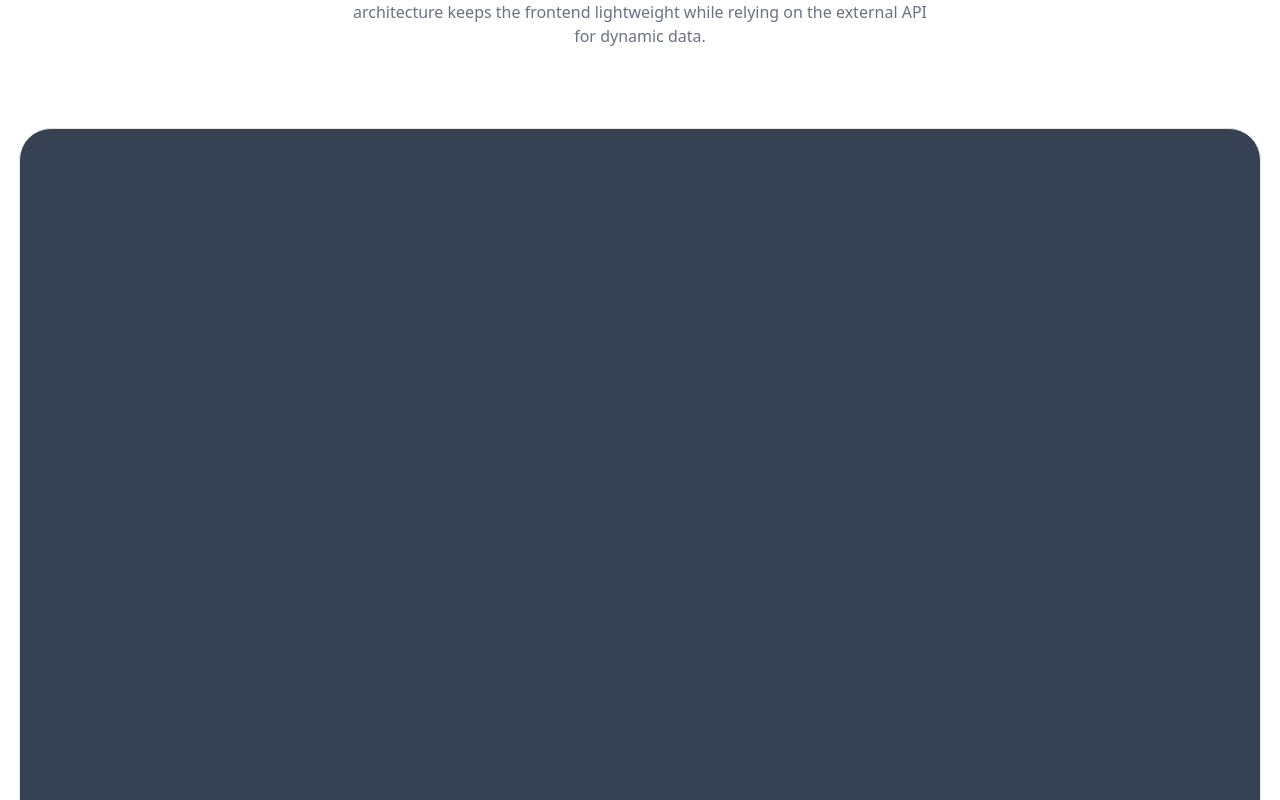
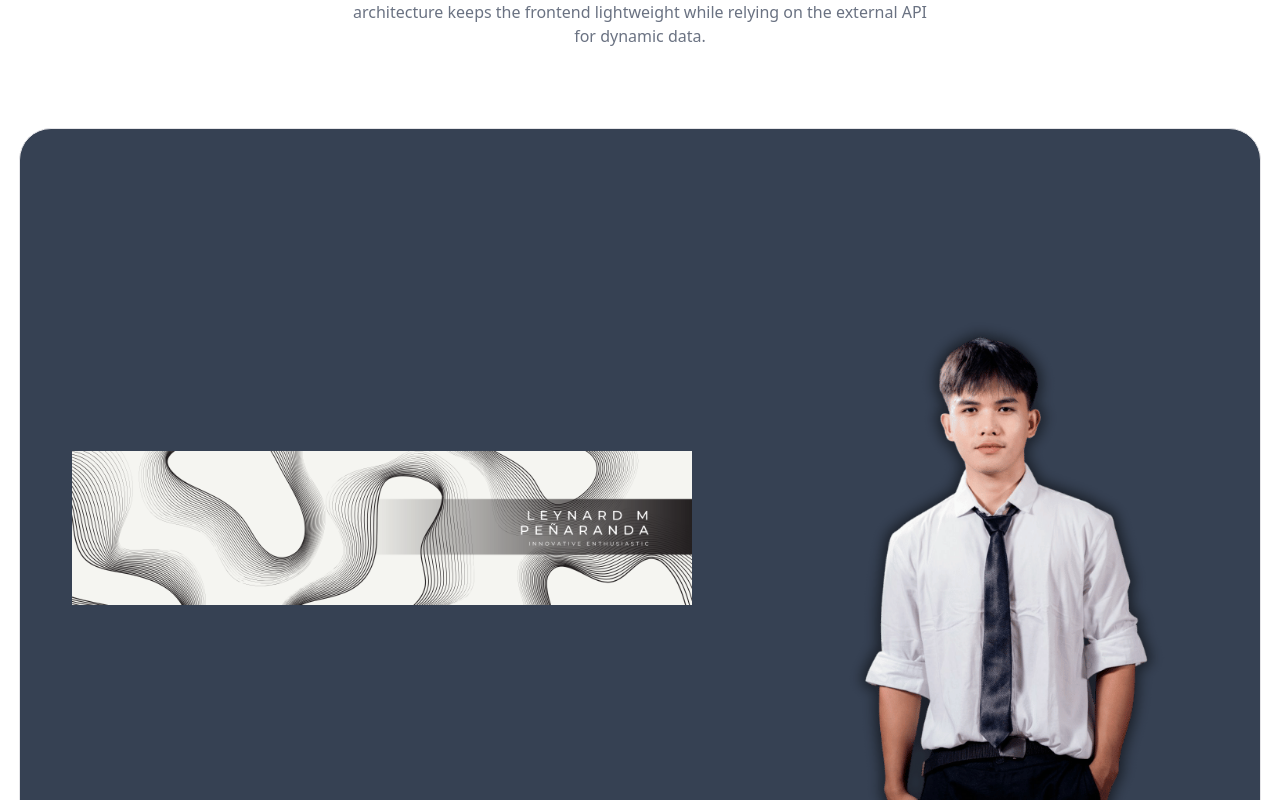
Before and after one commit to LeynardPenaranda/e-commerce-with-redux-rest-api, a React (Vite) app: page /about in a window 1280 px wide. Shown: the part 580-1380 px from the top of the page. Built offline with nearby package versions, Linux system fonts and the light colour scheme.

Commit message:
add new things

```diff
--- a/src/components/header.tsx
+++ b/src/components/header.tsx
@@ -1,19 +1,10 @@
 import { ShoppingCart, User } from "lucide-react";
-import { Link, useLocation } from "react-router-dom";
+import { Link } from "react-router-dom";
 import ToogleLeftSideBar from "./toogle-left-sidebar";
 import SearchInput from "./toogle-search";
+import Navbar from "./navbar";
 
 const Header = () => {
-  const location = useLocation();
-  const pathname = location.pathname;
-
-  const navLinks = [
-    { to: "/", label: "Home" },
-    { to: "/products", label: "Products" },
-    { to: "/about", label: "About" },
-    { to: "/creator", label: "Creator" },
-  ];
-
   return (
     <header className=" flex items-center justify-around bg-white/20 backdrop-blur-md">
       <div className="flex items-center space-x-5">
@@ -25,24 +16,7 @@ const Header = () => {
           />
         </div>
         <ToogleLeftSideBar />
-        <div className="hidden sm:flex items-center space-x-4 text-gray-500">
-          {navLinks.map((link) => {
-            const isActive = pathname === link.to;
-            return (
-              <Link
-                key={link.to}
-                to={link.to}
-                className={
-                  isActive
-                    ? "font-bold text-black"
-                    : "text-gray-500 hover:text-black"
-                }
-              >
-                {link.label}
-              </Link>
-            );
-          })}
-        </div>
+        <Navbar className="hidden sm:flex" />
       </div>
       <SearchInput />
       <div className="flex items-center space-x-2">
--- /dev/null
+++ b/src/components/navbar.tsx
@@ -0,0 +1,45 @@
+import { cn } from "@/lib/utils";
+import { Link, useLocation } from "react-router-dom";
+
+const navLinks = [
+  { to: "/", label: "Home" },
+  { to: "/products", label: "Products" },
+  { to: "/about", label: "About" },
+  { to: "/creator", label: "Creator" },
+];
+
+const Navbar = ({
+  className,
+  classNameLink,
+}: {
+  className?: string;
+  classNameLink?: string;
+}) => {
+  const location = useLocation();
+  const pathname = location.pathname;
+
+  return (
+    <div className={cn(className, "items-center space-x-4 text-gray-500")}>
+      {navLinks.map((link) => {
+        const isActive = pathname === link.to;
+
+        return (
+          <Link
+            key={link.to}
+            to={link.to}
+            className={cn(
+              isActive
+                ? "font-bold text-black"
+                : "text-gray-500 hover:text-black",
+              classNameLink
+            )}
+          >
+            {link.label}
+          </Link>
+        );
+      })}
+    </div>
+  );
+};
+
+export default Navbar;
--- a/src/components/pages/about.tsx
+++ b/src/components/pages/about.tsx
@@ -39,8 +39,21 @@ const About = () => {
           transition={{
             duration: 0.5,
           }}
-          className="w-[97%] h-[50rem] border mt-20 rounded-t-4xl bg-gray-700"
-        ></motion.div>
+          className="w-[97%] h-[50rem] border mt-20 rounded-t-4xl bg-gray-700 flex items-center overflow-hidden"
+        >
+          <div className="flex flex-col md:flex-row w-full h-[15rem] items-center justify-around">
+            <img
+              src="/images/Banner2.png"
+              alt="Banner"
+              className="max-w-full h-auto md:w-1/2"
+            />
+            <img
+              src="/images/me.png"
+              alt="Me"
+              className="max-w-full h-auto md:w-1/3"
+            />
+          </div>
+        </motion.div>
       </div>
     </AnimationWrapper>
   );
--- a/src/components/toogle-left-sidebar.tsx
+++ b/src/components/toogle-left-sidebar.tsx
@@ -7,8 +7,8 @@ import {
   SheetHeader,
   SheetTitle,
   SheetDescription,
-  SheetClose,
 } from "./ui/sheet";
+import Navbar from "./navbar";
 
 const ToogleLeftSideBar = () => {
   return (
@@ -21,18 +21,15 @@ const ToogleLeftSideBar = () => {
         </SheetTrigger>
         <SheetContent side="left">
           <SheetHeader>
-            <SheetTitle>Sheet Title</SheetTitle>
-            <SheetDescription>
-              This is a description inside the sheet.
-            </SheetDescription>
+            <SheetTitle></SheetTitle>
+            <SheetDescription></SheetDescription>
           </SheetHeader>
           <div>
-            {/* Your content here */}
-            <p>Here is some content inside the sheet.</p>
+            <Navbar
+              className="flex flex-col gap-5"
+              classNameLink="w-full text-center m-0 "
+            />
           </div>
-          <SheetClose asChild>
-            <button className="btn mt-4">Close</button>
-          </SheetClose>
         </SheetContent>
       </Sheet>
     </div>
```
Also changed, not shown: public/images/me.png (added).
